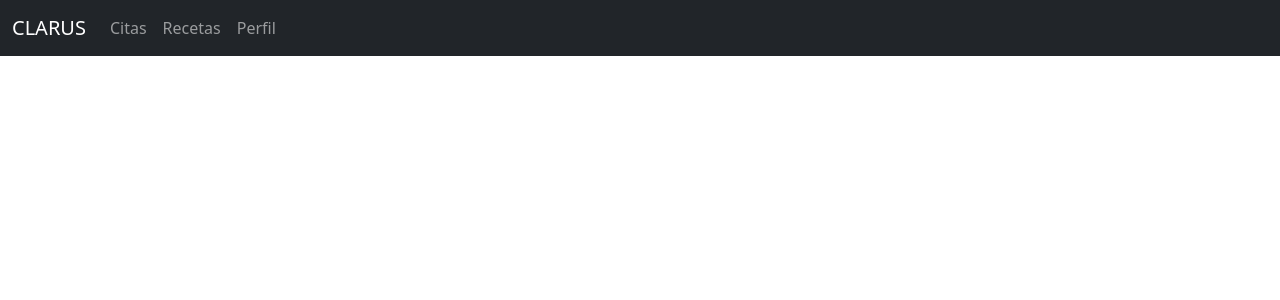
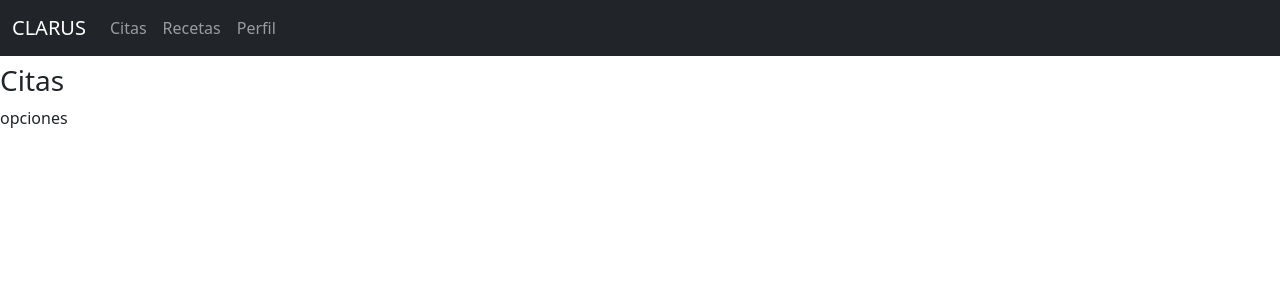
Before and after one commit to JELIX062/Clarus, a Vue app in the folder frontend/: page /citas in a window 1280 px wide. Shown: the top 300 px of the page. Built offline with nearby package versions, Linux system fonts and the light colour scheme.

Commit message:
se intalo axios ademas de que se agrego la ruta para CitasVue

```diff
--- a/frontend/package.json
+++ b/frontend/package.json
@@ -11,6 +11,7 @@
     "type-check": "vue-tsc --build"
   },
   "dependencies": {
+    "axios": "^1.13.6",
     "vue": "^3.5.29",
     "vue-router": "^5.0.3"
   },
--- a/frontend/src/App.vue
+++ b/frontend/src/App.vue
@@ -1,6 +1,6 @@
 <script setup lang="ts">
 import menuVue from './modulos/principal/vistas/menuVue.vue';
-
+import { RouterView } from 'vue-router';
 
 </script>
 
@@ -8,6 +8,7 @@ import menuVue from './modulos/principal/vistas/menuVue.vue';
   <header>
     <menuVue/>
   </header>
+  <RouterView/>
 </template>
 
 <style scoped></style>
--- /dev/null
+++ b/frontend/src/modulos/cliente/vistas/CitasVue.vue
@@ -0,0 +1,15 @@
+<template>
+    <section>
+        <h3></h3>
+        <h3>Citas</h3>
+        <div>opciones</div>
+    </section>
+</template>
+
+<script setup lang="ts">
+
+</script>
+
+<style scoped>
+
+</style>
--- a/frontend/src/router/index.ts
+++ b/frontend/src/router/index.ts
@@ -1,3 +1,4 @@
+import CitasVue from '@/modulos/cliente/vistas/CitasVue.vue'
 import { createRouter, createWebHistory } from 'vue-router'
 
 const router = createRouter({
@@ -6,6 +7,12 @@ const router = createRouter({
     // path: '/',
     // name: 'home',
     // component: homeView,
+    {
+      path: '/citas',
+      name: 'citas',
+      component: CitasVue,
+    }
+
   ],
 })
 
```
Also changed, not shown: 1 other file (tests, documents, lock files or other folders).
